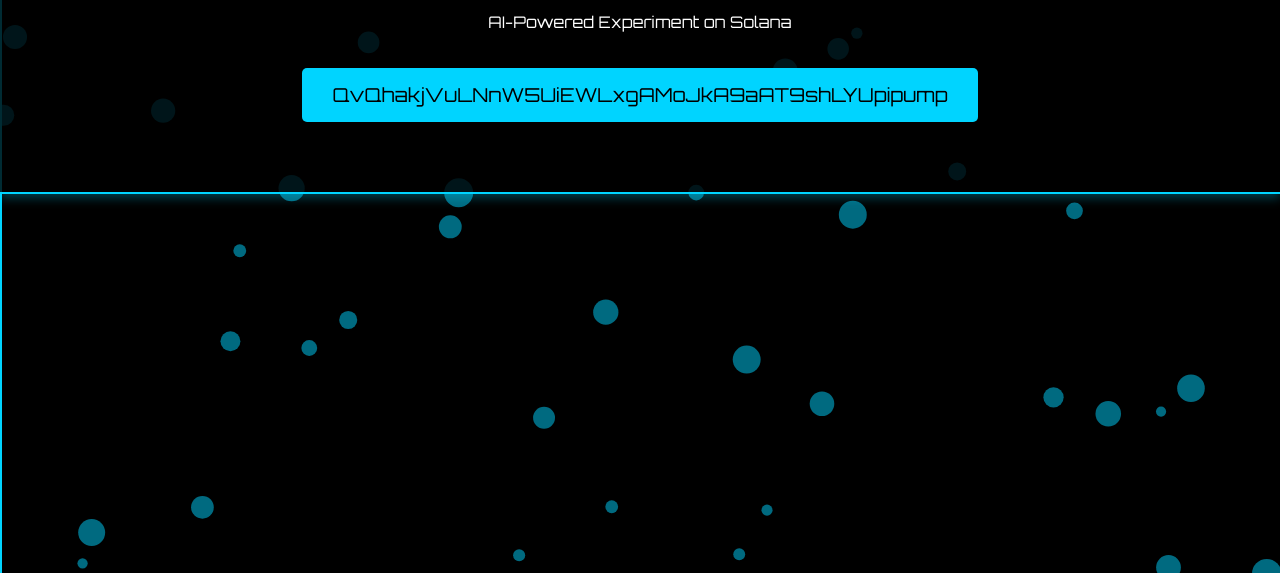
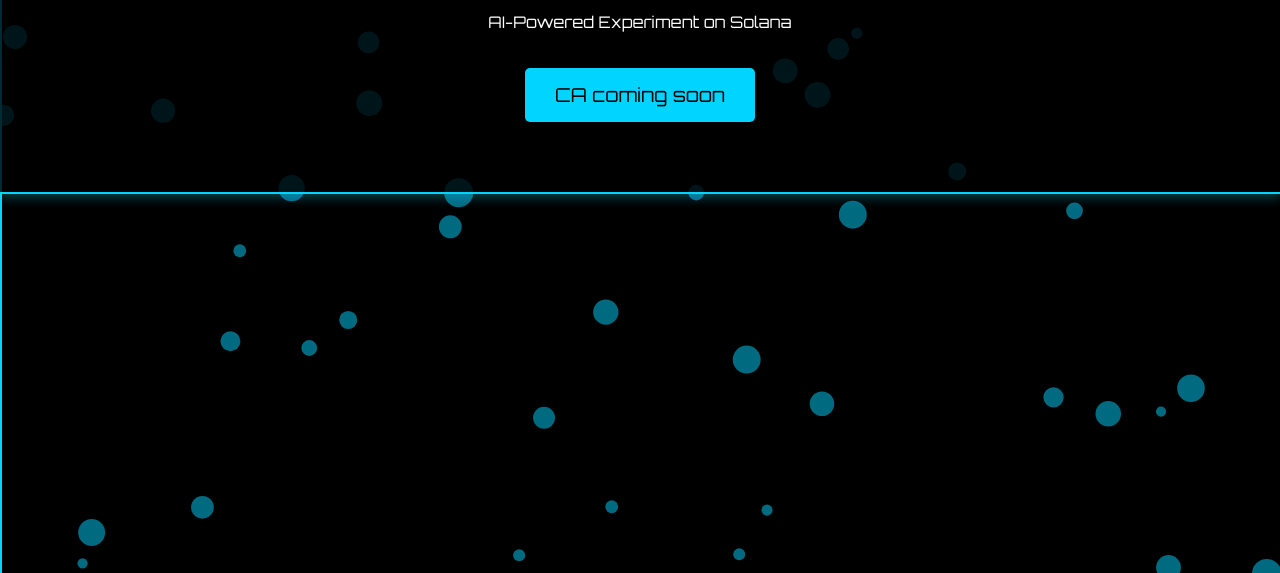
Before and after one commit to NeuraLensAIsol/neuralens-website, a plain HTML site: page index.html in a window 1280 px wide. Shown: the part 227-800 px from the top of the page. Drawn offline with Linux system fonts and the light colour scheme.

Commit message:
Update index.html

```diff
--- a/index.html
+++ b/index.html
@@ -185,7 +185,7 @@
     <div class="hero">
         <h1>NeuraLns</h1>
         <p>AI-Powered Experiment on Solana</p>
-        <a href="#" class="cta-button">QvQhakjVuLNnW5UiEWLxgAMoJkA9aAT9shLYUpipump</a>
+        <a href="#" class="cta-button">CA coming soon</a>
     </div>
 </body>
 </html>
```
